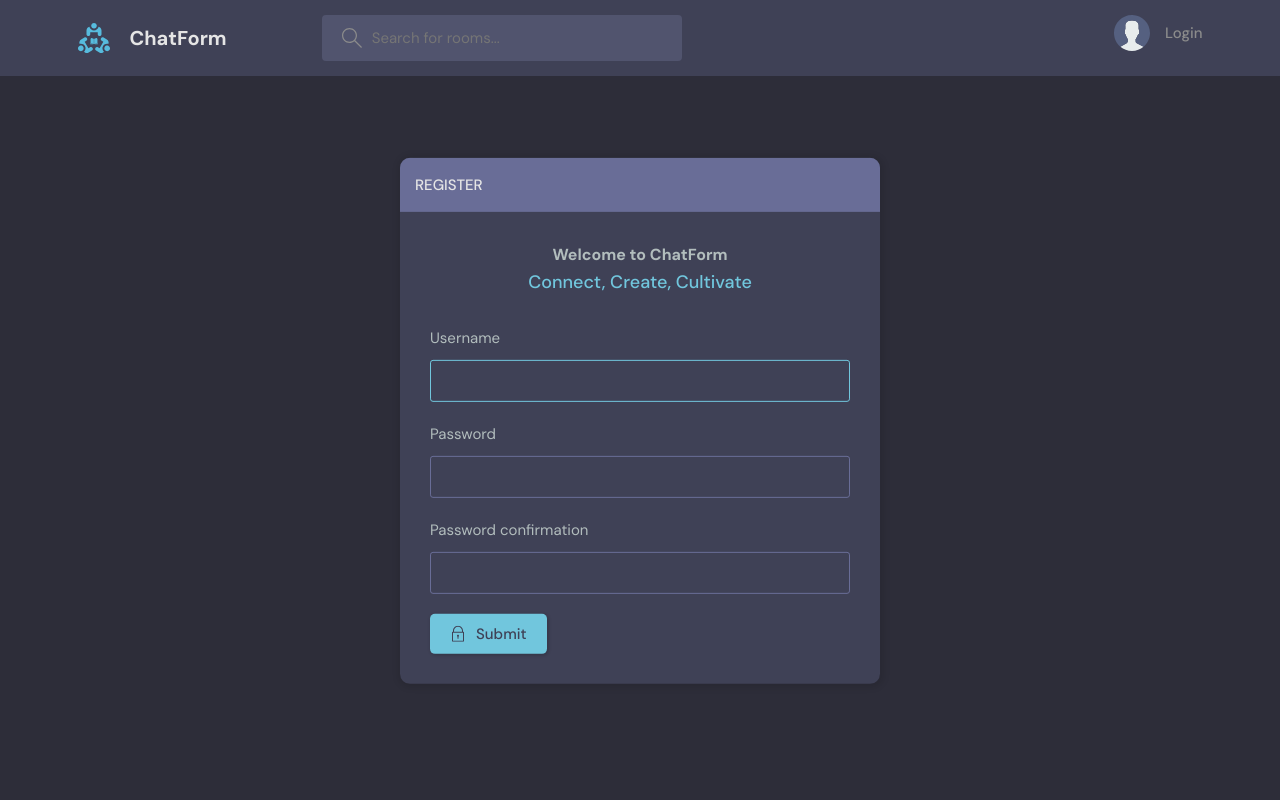
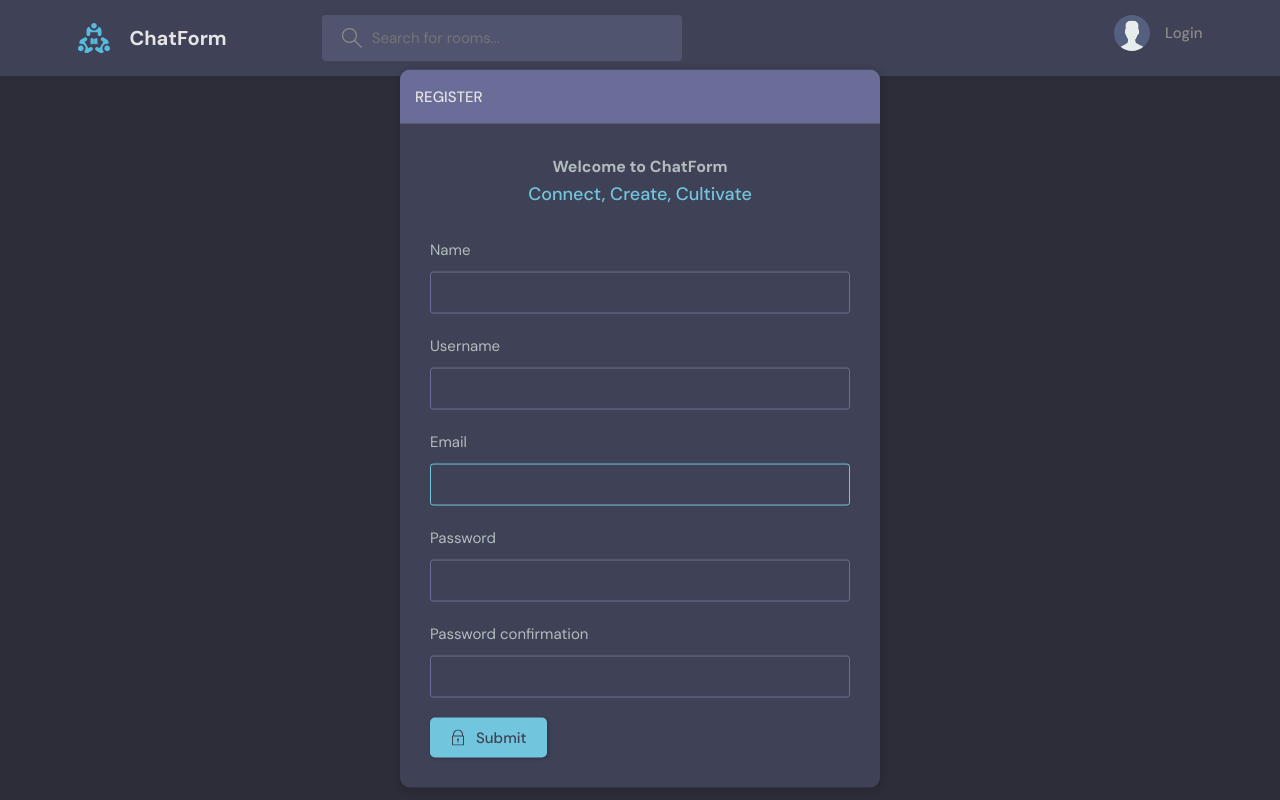
Before and after one commit to SamuelKhoo2003/ChatForm, a Django app: page /register/ in a window 1280 px wide. Run offline with Django 4.2, Linux system fonts and the light colour scheme.

Commit message:
chatform v1 draft

```diff
--- a/base/forms.py
+++ b/base/forms.py
@@ -1,7 +1,12 @@
 from django.forms import ModelForm
 from .models import Room, User
+from django.contrib.auth.forms import UserCreationForm
 
 # this is how we create a form using the model form that is pre made
+class MyUserCreationForm(UserCreationForm):
+    class Meta:
+        model = User
+        fields = ['name', 'username', 'email', 'password1', 'password2']
 
 class RoomForm(ModelForm):
     class Meta:
@@ -13,4 +18,4 @@ class RoomForm(ModelForm):
 class UserForm(ModelForm):
     class Meta:
         model = User
-        fields = ['username', 'email']
+        fields = ['avatar', 'name', 'username', 'email', 'bio']
--- a/base/templates/base/login_register.html
+++ b/base/templates/base/login_register.html
@@ -19,8 +19,8 @@
         <form class="form" method="POST" action="">
           {% csrf_token %}
           <div class="form__group form__group">
-            <label for="room_name">Username</label>
-            <input id="username" name="username" type="text" placeholder="Your Username" />
+            <label for="room_name">Email</label>
+            <input id="email" name="email" type="email" placeholder="Your Email" />
           </div>
           <div class="form__group">
             <label for="password">Password</label>
--- a/base/templates/base/profile.html
+++ b/base/templates/base/profile.html
@@ -17,7 +17,7 @@
           </div>
           <div class="profile__info">
             <h3>{{user.name}}</h3>
-            <p>@{{user.name}}</p>
+            <p>@{{user.username}}</p>
             {% if request.user == user %}
             <a href="{% url 'update-user' %}" class="btn btn--main btn--pill">Edit Profile</a>
             {% endif %}
@@ -32,7 +32,7 @@
 
         <div class="roomList__header">
           <div>
-            <h2>Chat Rooms Hosted by {{user.username}}</a>
+            <h2>Chat Rooms Hosted by {{user.name}}</a>
             </h2>
           </div>
         </div>
--- a/base/templates/base/update_profile.html
+++ b/base/templates/base/update_profile.html
@@ -20,9 +20,9 @@
                 </div>
             </div>
             <div class="layout__body">
+                <form class="form" action="" method="POST" enctype="multipart/form-data">
                     {% csrf_token %}
                     {% for field in form %}
-                <form class="form" action="#">
                         <div class="form__group">
                             <label for="field_label">{{field.label}}</label>
                             {{field}}
--- a/base/views.py
+++ b/base/views.py
@@ -1,11 +1,10 @@
 from django.shortcuts import render, redirect
 from django.db.models import Q
 from django.contrib import messages
-from django.contrib.auth.forms import UserCreationForm
 from django.contrib.auth.decorators import login_required
 from django.contrib.auth import login, authenticate, logout
 from .models import Room, Topic, Message, User
-from .forms import RoomForm, UserForm
+from .forms import RoomForm, UserForm, MyUserCreationForm
 from django.http import HttpResponse
 # Create your views here.
 
@@ -23,23 +22,23 @@ def loginpage(request):
 
     # note do not call login, as login is a built in function and calling/name it login may cause clashes
     if request.method == "POST":
-        username = request.POST.get('username')
+        email = request.POST.get('email')
         password = request.POST.get('password')
 
         try:
-            user = User.objects.get(username=username)
+            email = User.objects.get(email=email)
         except:
             messages.error(request, 'User does not exist')
     # we are making use of django flash messages, which are messages which are stored inside of django and stored in only 1 browser refresh
-        user = authenticate(request, username=username, password=password)
+        user = authenticate(request, email=email, password=password)
         # this is verifiying whether the user exists
 
         if user is not None:
-            login(request, user)
+            login(request, email)
             return redirect('home')
 
         else:
-            messages.error(request, 'Username or Password is incorrect, please try again.')
+            messages.error(request, 'Email or Password is incorrect, please try again')
 
     context = {'page':page}
     return render(request, 'base/login_register.html', context)
@@ -49,9 +48,9 @@ def logoutuser(request):
     return redirect ('home')
 
 def registeruser(request):
-    form = UserCreationForm()
+    form = MyUserCreationForm()
     if request.method == "POST":
-        form = UserCreationForm(request.POST)
+        form = MyUserCreationForm(request.POST)
         if form.is_valid():
             user = form.save(commit=False)
             # we want to be able to access the user right way hence we set commit to False, essentially freezing it in time
@@ -187,7 +186,7 @@ def updateruser(request):
     user = request.user
     form = UserForm(instance=user)
     if request.method == 'POST':
-        form = UserForm(request.POST, instance=user)
+        form = UserForm(request.POST, request.FILES, instance=user)
         if form.is_valid():
             form.save()
             return redirect ('user-profile', pk=user.id)
--- a/templates/navbar.html
+++ b/templates/navbar.html
@@ -26,7 +26,7 @@
             <div class="avatar avatar--medium active">
               <img src="{{request.user.avatar.url}}" />
             </div>
-            <p>{{request.user.username}}<span>@{{request.user.username}}</span></p>
+            <p>{{request.user.name}}<span>@{{request.user.username}}</span></p>
           </a>
           <button class="dropdown-button">
             <svg version="1.1" xmlns="http://www.w3.org/2000/svg" width="32" height="32" viewBox="0 0 32 32">
```
Also changed, not shown: db.sqlite3, static/images/1-12304_firewatch-tower-with-blue-skies-4k-minimalist-wallpaper.png (added), static/images/IMG_20220920_123650_Original.jpg (added). Lines whose indentation alone changed are shown as unchanged.
